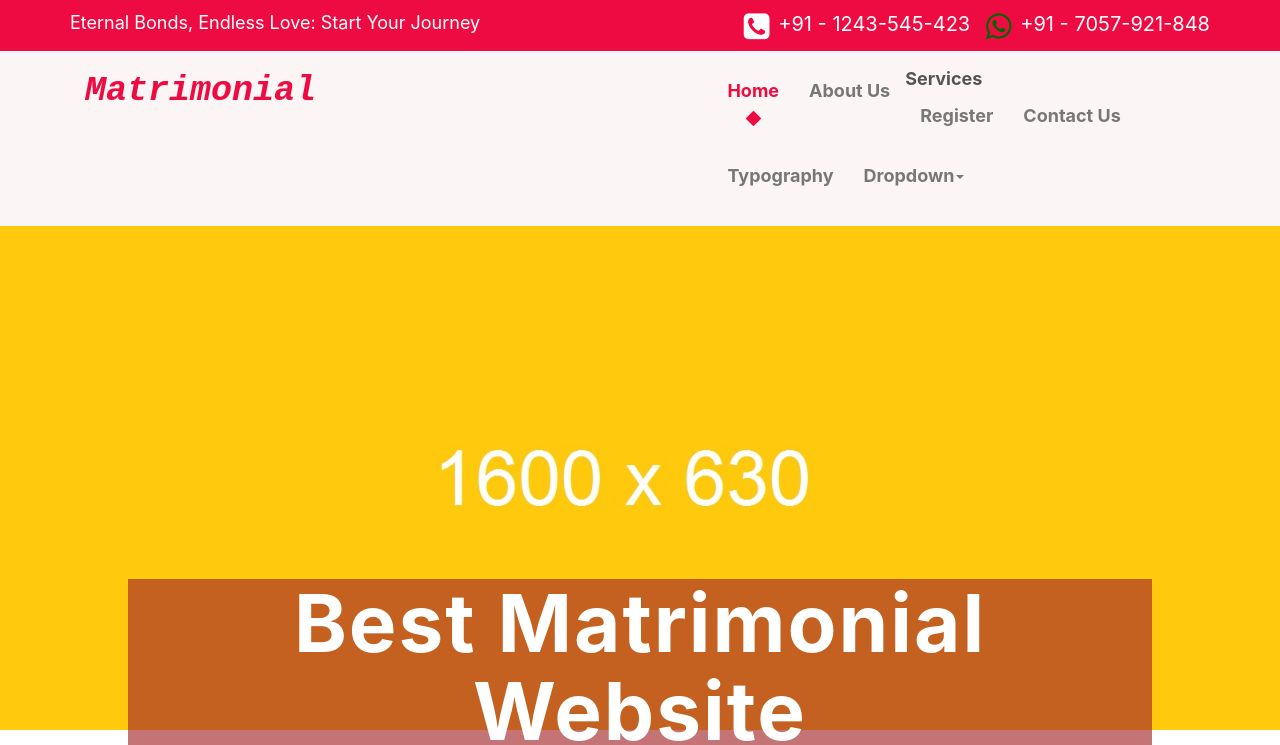
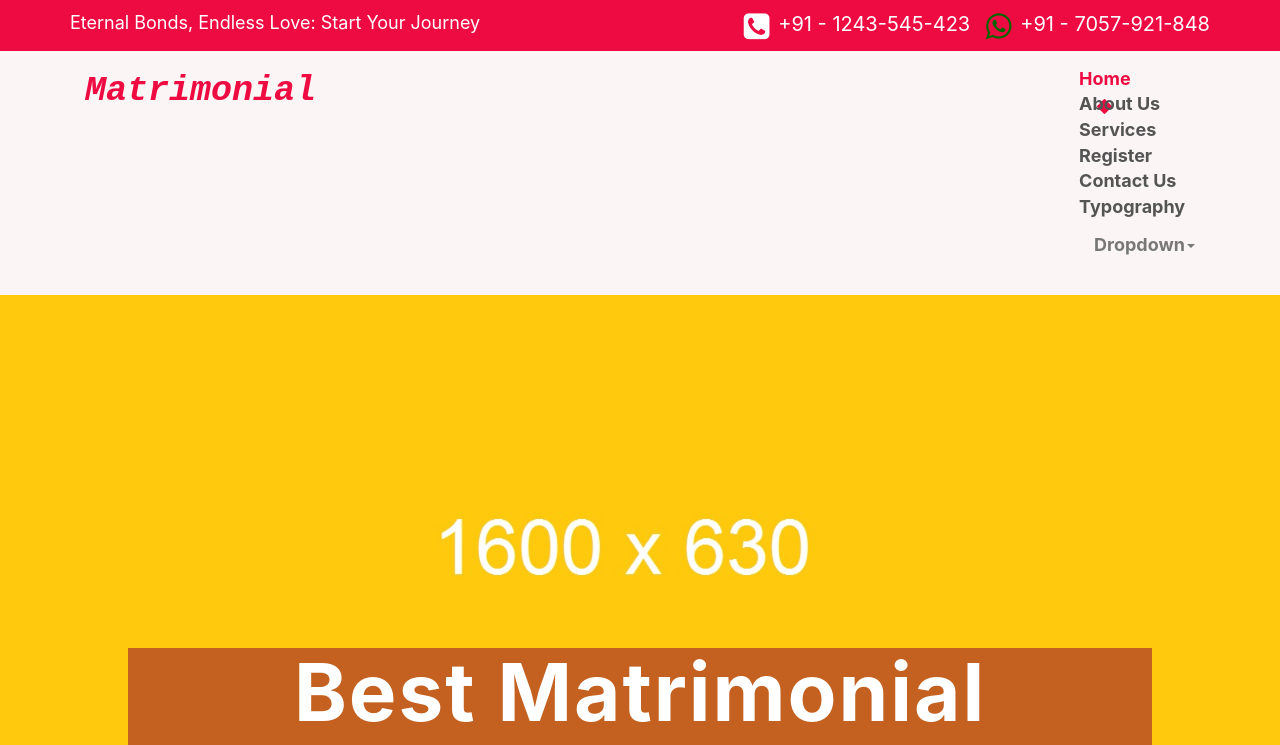
Before and after one commit to rameshwaripatil/Matrimony, a React (Create React App) app: page / in a window 1280 px wide. Shown: the top 745 px of the page. Built offline with nearby package versions, Linux system fonts and the light colour scheme; a web font is replaced by a local one.

Commit message:
link add

```diff
--- a/src/Website/Components/Header.jsx
+++ b/src/Website/Components/Header.jsx
@@ -41,12 +41,12 @@ const Header = () => {
             </div>
             <div className="collapse navbar-collapse" id="bs-example-navbar-collapse-1">
               <ul className="nav navbar-nav navbar-right">
-                <li><a className="color_1 active_1" href="/">Home</a></li>
-                <li><a className="color_1" href="/about">About Us</a></li>
+              <Link  to="/services"> <li><a className="color_1 active_1" href="/">Home</a></li>      </Link>
+              <Link  to="/services"> <li><a className="color_1" href="/about">About Us</a></li>  </Link>
                 <Link  to="/services"><li><a className="color_1" href="services">Services</a></li> </Link>
-                <li><a className="color_1" href="/register">Register</a></li>
-                <li><a className="color_1" href="contact.html">Contact Us</a></li>
-                <li><a className="color_1" href="pages.html">Typography</a></li>
+                <Link  to="/services"> <li><a className="color_1" href="/register">Register</a></li>  </Link>
+                <Link  to="/services"> <li><a className="color_1" href="contact.html">Contact Us</a></li>  </Link>
+                <Link  to="/services">  <li><a className="color_1" href="pages.html">Typography</a></li>  </Link>
                 <li className="dropdown">
                   <a className="dropdown-toggle color_1" data-toggle="dropdown" href="services.html" aria-expanded="false">Dropdown
                     <span className="caret" /></a>
```
